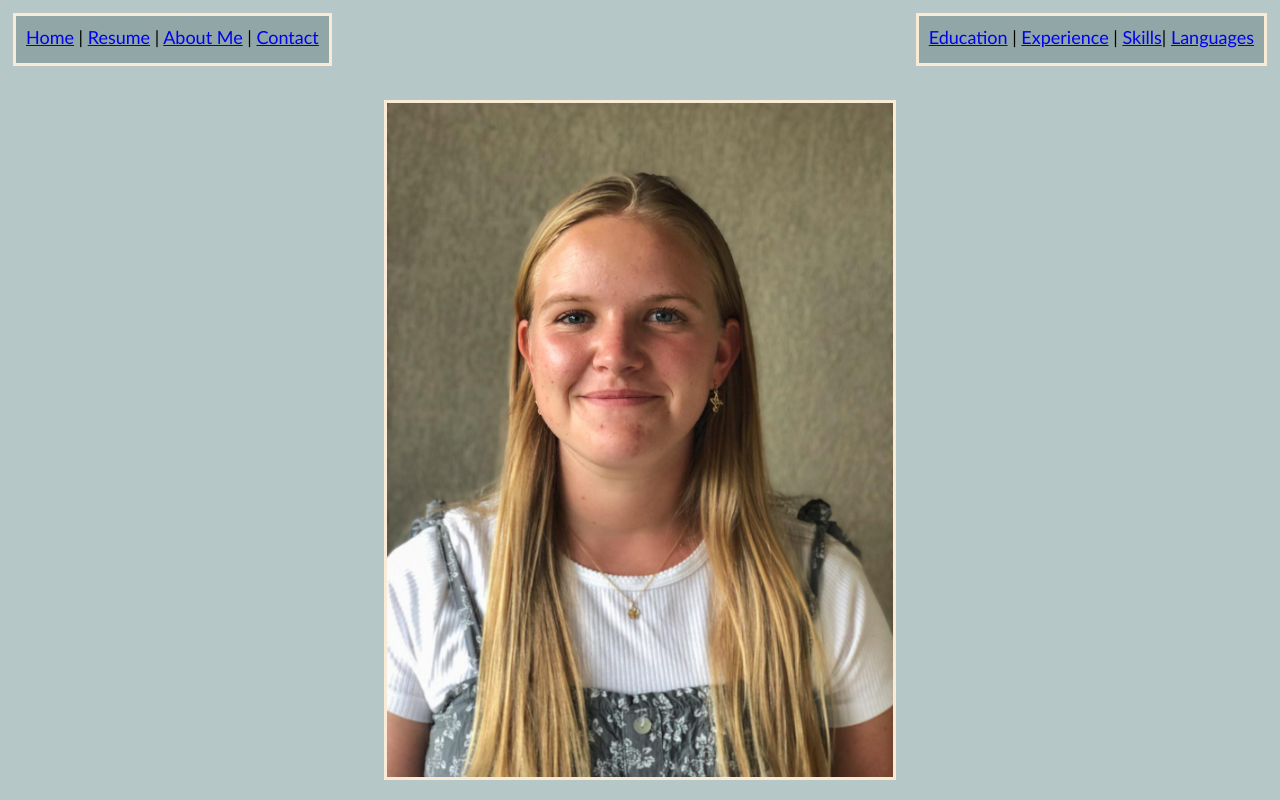
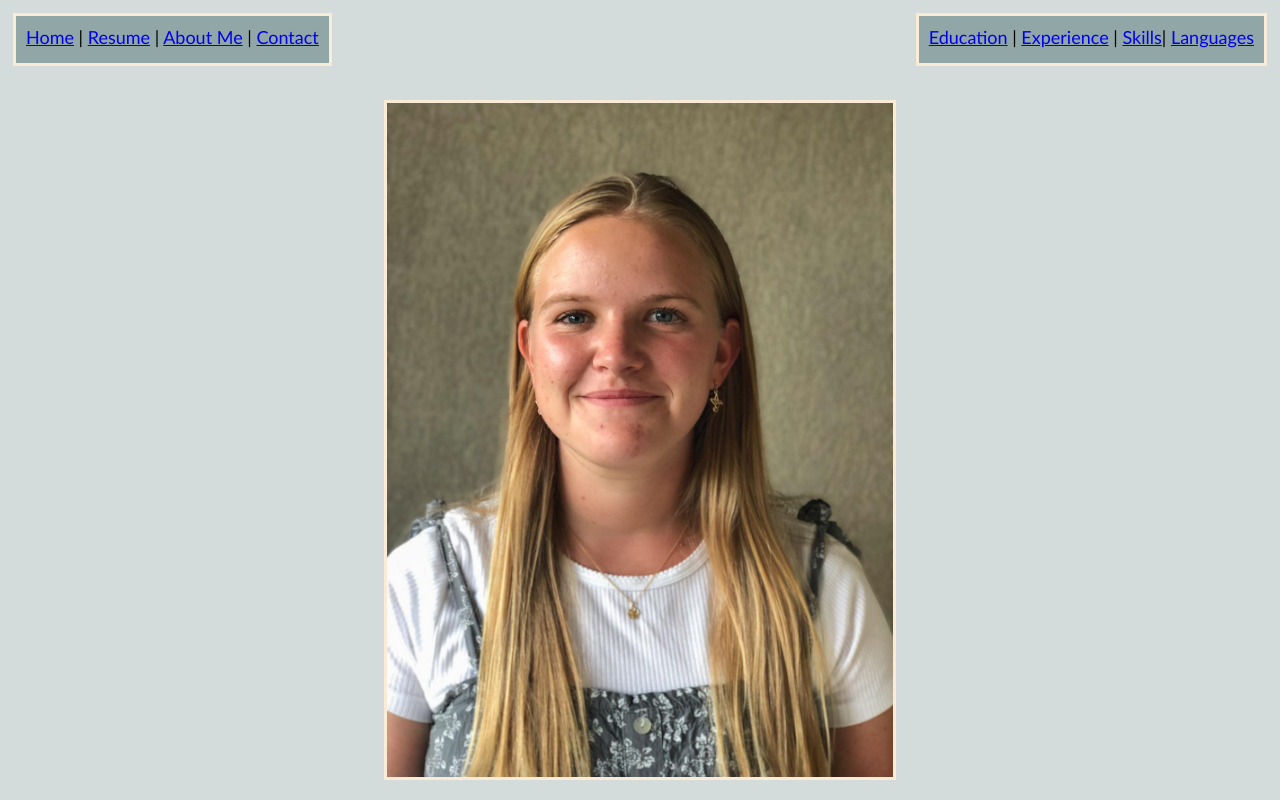
Before and after one commit to daisyartb19/daisyartb19.github.io, a plain HTML site: page resume.html in a window 1280 px wide. Shown: the top 800 px of the page. Drawn offline with Linux system fonts and the light colour scheme.

Commit message:
Update resume.css

```diff
--- a/css/resume.css
+++ b/css/resume.css
@@ -1,5 +1,5 @@
 body{
-    background-color: rgb(181, 199, 199);
+    background-color: rgb(211, 219, 219);
     font-size: 18px;
     color:black;
     font-family: 'Trebuchet MS', 'Lucida Sans Unicode', 'Lucida Grande', 'Lucida Sans', Arial, sans-serif;
```
